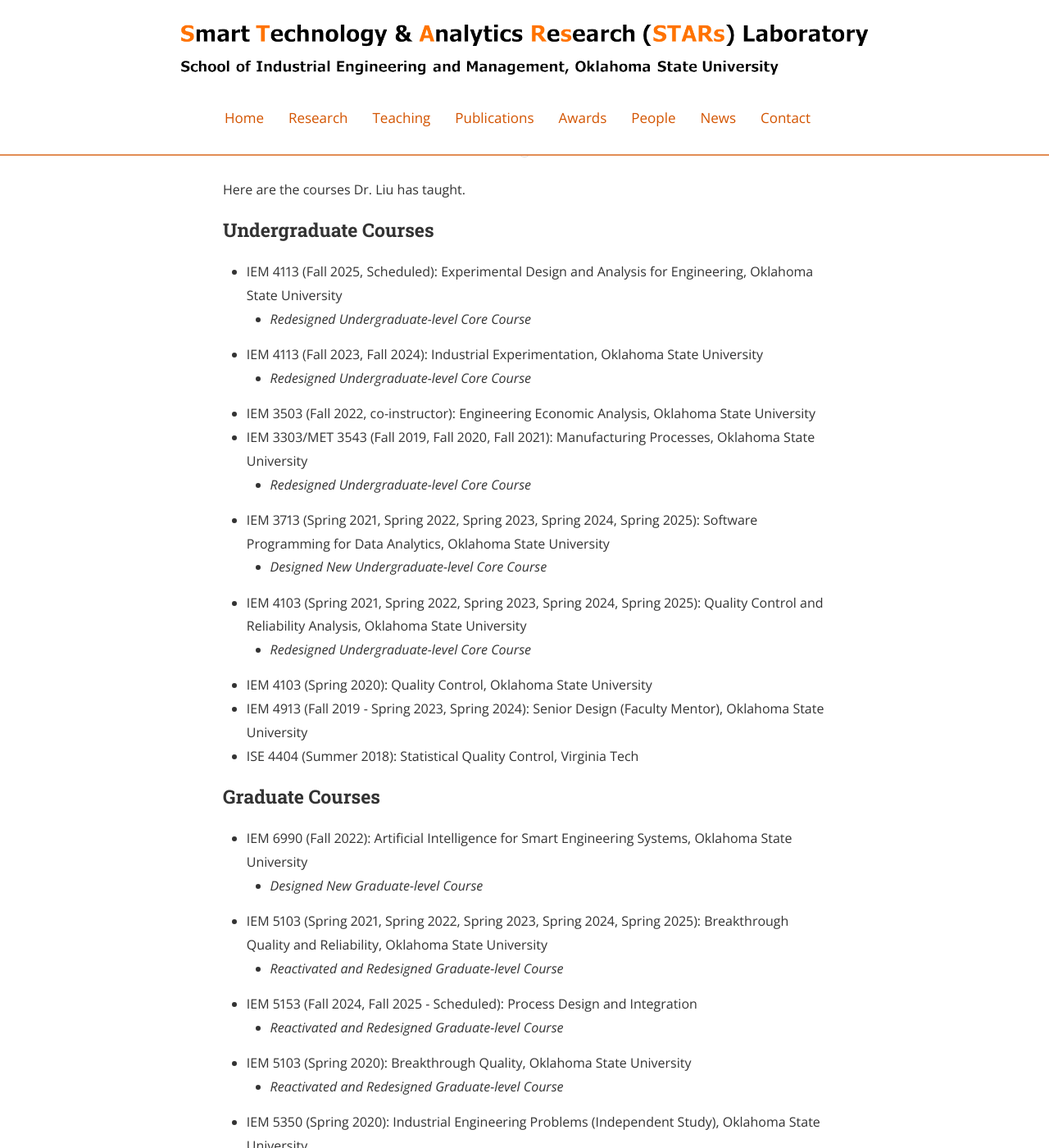
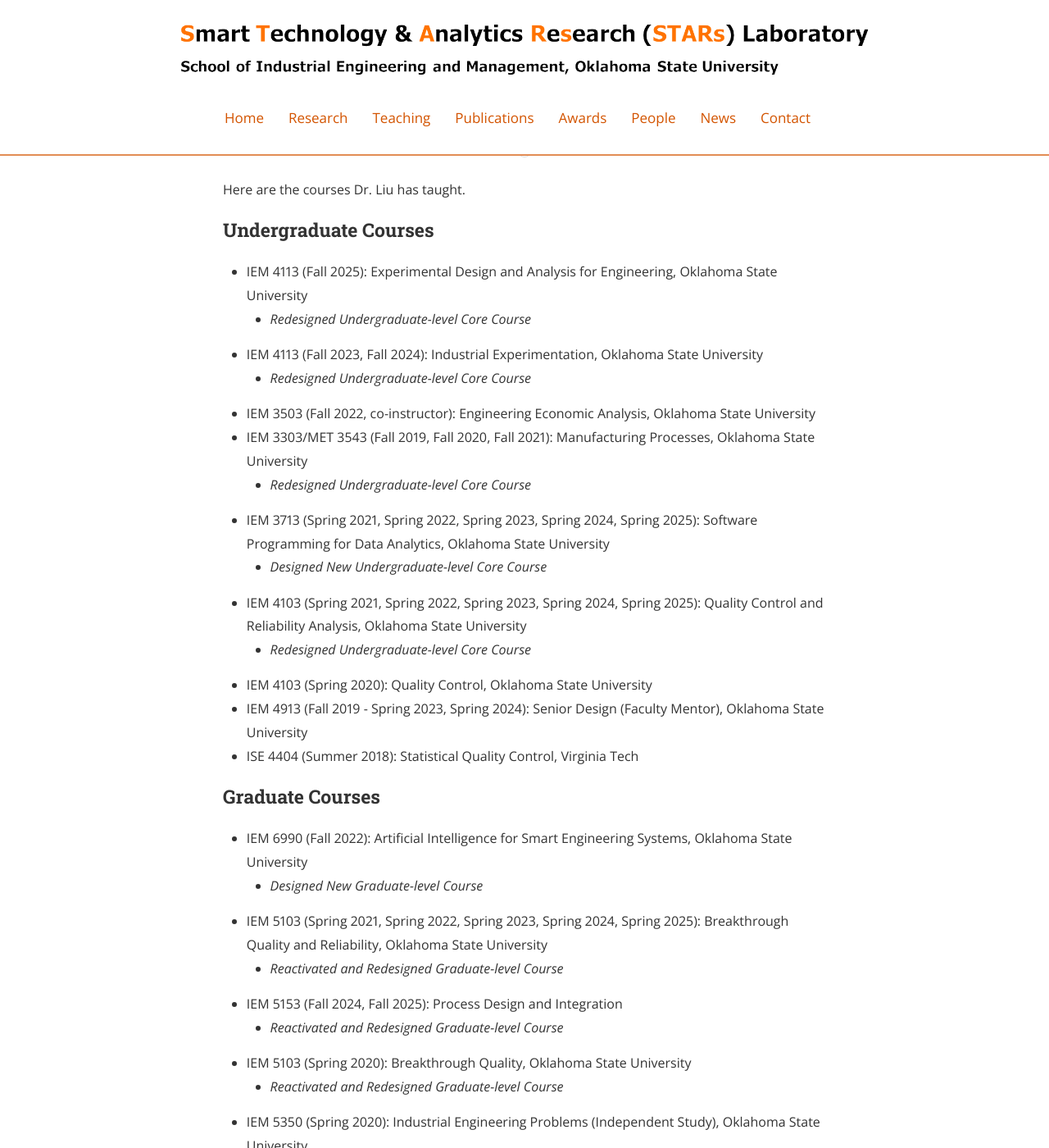
Before and after one commit to stars-laboratory/stars-laboratory.github.io, a Jekyll site: the page built from CTeaching.md, in a window 1280 px wide and 1400 px high. Shown: the whole window at 82% size. Built offline with Jekyll 4.4.1, drawn with Linux system fonts in a browser that asks for light colours; nearby versions of some CDN libraries.

Commit message:
Update CTeaching.md
Information Update

```diff
--- a/CTeaching.md
+++ b/CTeaching.md
@@ -9,7 +9,7 @@
 
 ### Undergraduate Courses
 
-* IEM 4113 (Fall 2025, Scheduled): Experimental Design and Analysis for Engineering, Oklahoma State University
+* IEM 4113 (Fall 2025): Experimental Design and Analysis for Engineering, Oklahoma State University
     * *Redesigned Undergraduate-level Core Course*
 * IEM 4113 (Fall 2023, Fall 2024): Industrial Experimentation, Oklahoma State University
     * *Redesigned Undergraduate-level Core Course*
@@ -31,7 +31,7 @@
     * *Designed New Graduate-level Course*
 * IEM 5103 (Spring 2021, Spring 2022, Spring 2023, Spring 2024, Spring 2025): Breakthrough Quality and Reliability, Oklahoma State University
     * *Reactivated and Redesigned Graduate-level Course*
-* IEM 5153 (Fall 2024, Fall 2025 - Scheduled): Process Design and Integration
+* IEM 5153 (Fall 2024, Fall 2025): Process Design and Integration
     * *Reactivated and Redesigned Graduate-level Course*
 * IEM 5103 (Spring 2020): Breakthrough Quality, Oklahoma State University
     * *Reactivated and Redesigned Graduate-level Course*
```
